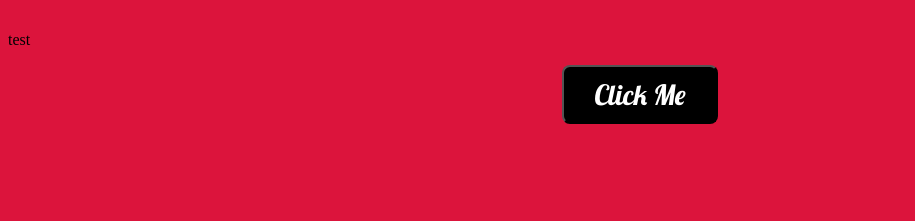
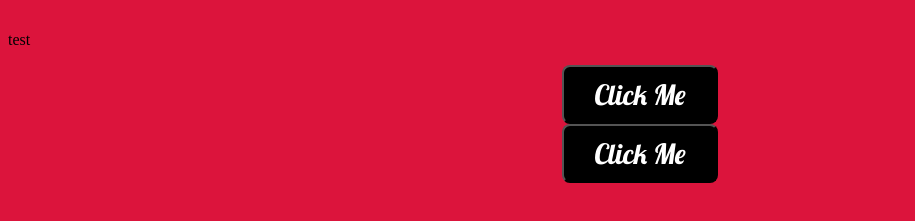
Before and after one commit to manakuro/new, a plain HTML site: page index.html in a window 1280 px wide. Shown: the part 375-596 px from the top of the page, without its empty margins (0-915 px from the left). Drawn offline with Linux system fonts and the light colour scheme.

Commit message:
Add new button
Add new button

```diff
--- a/index.html
+++ b/index.html
@@ -15,5 +15,7 @@
 		<h1>GitHub Site_2</h1>
 		<p>test</p>
 		<button onClick="alertMessage()">Click Me</button>
+
+		<button onClick="alertMessage()">Click Me</button>
 	</body>
 </html>
```
